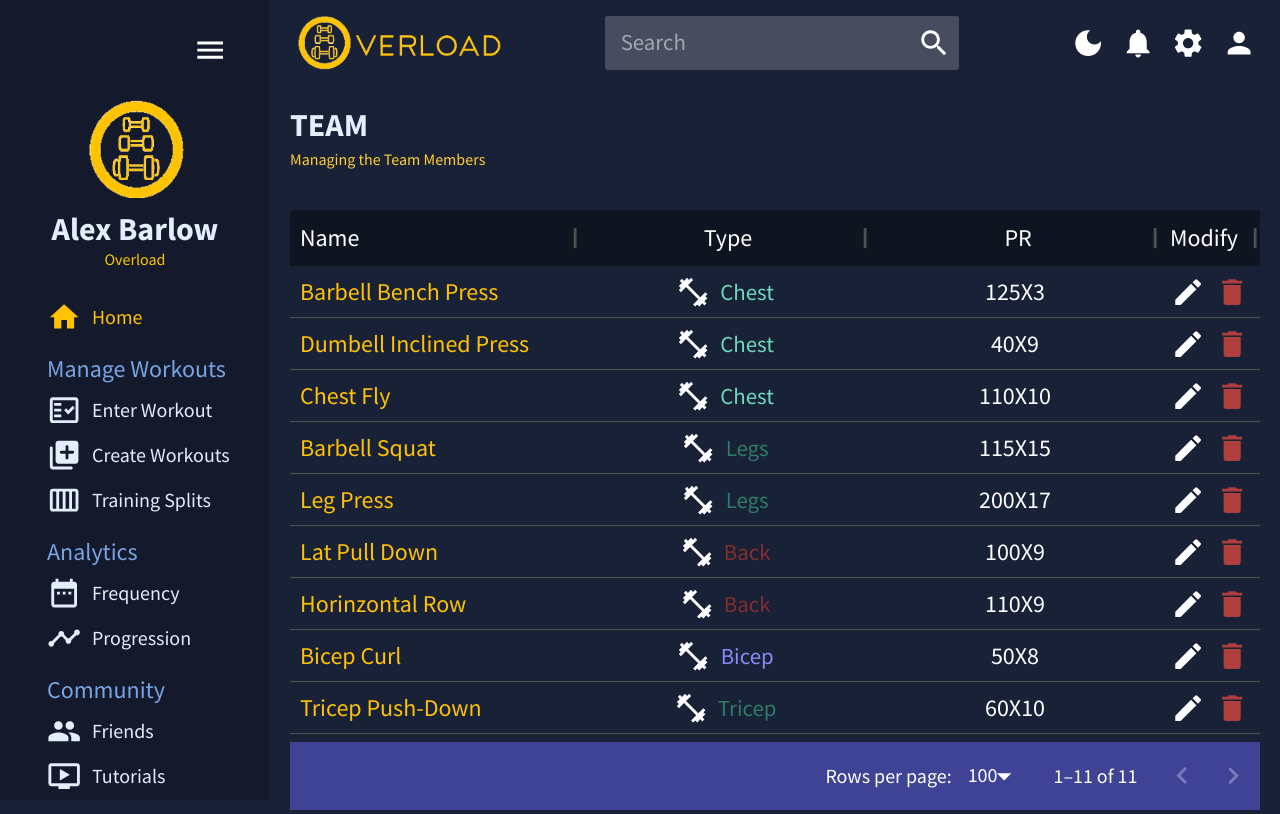
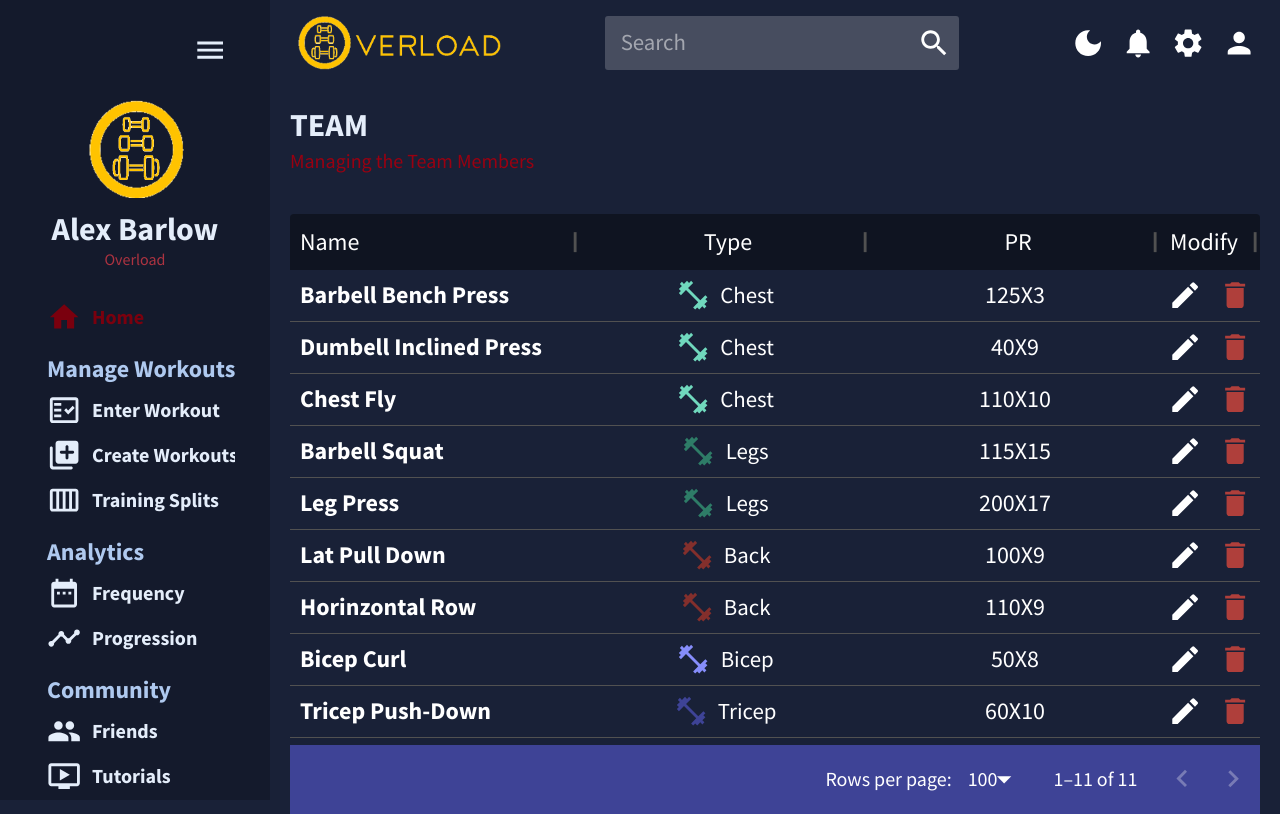
Before and after one commit to alexbarlow214/workout-frontend, a React (Create React App) app: page /workouts in a window 1280 px wide. Built offline with nearby package versions, Linux system fonts and the light colour scheme.

Commit message:
more styling

```diff
--- a/src/components/Header.jsx
+++ b/src/components/Header.jsx
@@ -11,7 +11,7 @@
         <Typography variant="h2" color={colors.grey[100]} fontWeight="bold" sx={{mb: "5px"}}>
             {title}
         </Typography>
-        <Typography variant ="h5" color={colors.gold[400]}>
+        <Typography variant ="h4" color={colors.red[500]}>
             {subtitle}
         </Typography>
     </Box>
--- a/src/scenes/global/SideBar.jsx
+++ b/src/scenes/global/SideBar.jsx
@@ -22,7 +22,7 @@
         style={{color: colors.grey[100]}}
         onClick = {() => setSelected(title)}
         icon={icon}>
-            <Typography variant="h4">{title}</Typography>
+            <Typography variant="h4" fontWeight="bold">{title}</Typography>
             <Link to={to}/>
         </MenuItem>
     )
@@ -47,10 +47,10 @@
                 padding: "5px 35px 5px 20px !important"
             },
             "& .pro-inner-item:hover": {
-                color: `${colors.gold[500]} !important`
+                color: `${colors.cherryRed[600]} !important`
             },
             "& .pro-menu-item.active": {
-                color: `${colors.gold[500]} !important`
+                color: `${colors.cherryRed[600]} !important`
             },
 
 
@@ -75,7 +75,7 @@
                                 <Typography variant="h2" color={colors.grey[100]}>
                                 </Typography>
                                 <IconButton onClick = {() => setIsCollasped(!isCollasped)}>
-                                    <MenuIcon />
+                                    <MenuIcon style = {{color: colors.grey[100]}}/>
                                 </IconButton>
 
                             </Box>
@@ -113,10 +113,10 @@
                             setSelected={setSelected}
                         />
                         {!isCollasped ? (
-                        <Typography variant ="h3" color={colors.grey[500]} sx={{m: "15px 0 5px 20px"}}>
+                        <Typography variant ="h3" color={colors.grey[300]} sx={{m: "15px 0 5px 20px"}} fontWeight="bold">
                             Manage Workouts
                         </Typography>
-                        ) : (<Divider sx={{m: "15px 0 15px 0"}}/>)}
+                        ) : (<Divider sx={{m: "15px 0 15px 0", bgcolor: colors.grey[300]}} />)}
                         <Item
                             title = "Enter Workout"
                             to = "/"
@@ -139,10 +139,10 @@
                             setSelected={setSelected}
                         />
                         {!isCollasped ? (
-                        <Typography variant ="h3" color={colors.grey[500]} sx={{m: "15px 0 5px 20px"}}>
+                        <Typography variant ="h3" fontWeight="bold" color={colors.grey[300]} sx={{m: "15px 0 5px 20px"}}>
                             Analytics
                         </Typography>)
-                         : (<Divider sx={{m: "15px 0 15px 0"}}/>)}
+                         : (<Divider sx={{m: "15px 0 15px 0", bgcolor: colors.grey[300]}}/>)}
                         <Item
                             title = "Frequency"
                             to = "/"
@@ -158,10 +158,10 @@
                             setSelected={setSelected}
                         />
                         {!isCollasped ? (
-                        <Typography variant ="h3" color={colors.grey[500]} sx={{m: "15px 0 5px 20px"}}>
+                        <Typography variant ="h3" fontWeight="bold" color={colors.grey[300]} sx={{m: "15px 0 5px 20px"}}>
                             Community
                         </Typography>)
-                        : (<Divider sx={{m: "15px 0 15px 0"}}/>)}
+                        : (<Divider sx={{m: "15px 0 15px 0", bgcolor: colors.grey[300]}}/>)}
                         <Item
                             title = "Friends"
                             to = "/"
--- a/src/scenes/workouts/index.jsx
+++ b/src/scenes/workouts/index.jsx
@@ -1,7 +1,7 @@
 import { DataGrid } from "@mui/x-data-grid";
 import { tokens } from "../../theme";
 import Exercises from "../../Exercises";
-import { Box, Typography, useTheme } from "@mui/material";
+import { Box, IconButton, Typography, useTheme } from "@mui/material";
 import { useState, useEffect, inputRef } from "react";
 import Header from "../../components/Header";
 import { mock } from "./mock";
@@ -34,27 +34,30 @@
             display="flex"
             justifyContent="center"
           >
-            <FitnessCenterOutlinedIcon sx={{ mr: "10px" }} />
+
             {type === "Chest" && (
-              <Typography color={colors.greenAccent[400]}>{"Chest"}</Typography>
+              <FitnessCenterOutlinedIcon sx={{ mr: "10px"}} style = {{color: colors.greenAccent[400]}} />
             )}
             {type === "Legs" && (
-              <Typography color={colors.greenAccent[700]}>{"Legs"}</Typography>
+              <FitnessCenterOutlinedIcon sx={{ mr: "10px"}} style = {{color: colors.greenAccent[700]}} />
             )}
             {type === "Bicep" && (
-              <Typography color={colors.blueAccent[400]}>{"Bicep"}</Typography>
+              <FitnessCenterOutlinedIcon sx={{ mr: "10px"}} style = {{color: colors.blueAccent[400]}} />
             )}
             {type === "Tricep" && (
-              <Typography color={colors.greenAccent[700]}>
-                {"Tricep"}
-              </Typography>
+              <FitnessCenterOutlinedIcon sx={{ mr: "10px"}} style = {{color: colors.blueAccent[700]}} />
+
             )}
             {type === "Back" && (
-              <Typography color={colors.redAccent[700]}>{"Back"}</Typography>
+              <FitnessCenterOutlinedIcon sx={{ mr: "10px"}} style = {{color: colors.redAccent[700]}} />
             )}
             {type === "Sholder" && (
-              <Typography color={colors.redAccent[400]}>{"Sholder"}</Typography>
+              <FitnessCenterOutlinedIcon sx={{ mr: "10px"}} style = {{color: colors.redAccent[400]}} />
+
             )}
+            <Typography >
+                {type}
+              </Typography>
           </Box>
         );
       },
@@ -74,8 +77,8 @@
       flex: 0,
       renderCell: ({ row: { edit } }) => {
         return <Box display="flex" justifyContent="center">
-          {edit === 1 && (<EditIcon />) }
-          {edit === 1 && (<DeleteIcon sx={{ml:"10px",  color: `${colors.redAccent[600]} !important`}} />) }
+          {edit === 1 && (<IconButton><EditIcon /></IconButton>) }
+          {edit === 1 && (<IconButton><DeleteIcon sx={{color: `${colors.redAccent[600]} `}} /> </IconButton>) }
         </Box>
       }
     }
@@ -119,7 +122,7 @@
         sx={{
           "& .MuiDataGrid-root": { border: "none", fontSize: "1.5rem" },
           "& .MuiDataGrid-cell": { border: "none" },
-          "& .name-column-cell": {border: "none", color: colors.gold[500]},
+          "& .name-column-cell": {border: "none", fontWeight: "bold"},
           "& .MuiDataGrid-columnHeaders": { backgroundColor: colors.primary[700], borderBottom: "none"},
           "& .MuiDataGrid-footerContainer": {borderTop: "none", backgroundColor: colors.blueAccent[700]}
 
--- a/src/theme.js
+++ b/src/theme.js
@@ -100,9 +100,45 @@
 // },
 // }
 
+
+
 export const tokens = (mode) => ({
+    cherryRed: {
+        100: "#ebcccf",
+        200: "#d699a0",
+        300: "#c26670",
+        400: "#ad3341",
+        500: "#990011",
+        600: "#7a000e",
+        700: "#5c000a",
+        800: "#3d0007",
+        900: "#1f0003"
+    },
+    offWhite: {
+        100: "#fefdfd",
+        200: "#fefbfb",
+        300: "#fdfaf9",
+        400: "#fdf8f7",
+        500: "#fcf6f5",
+        600: "#cac5c4",
+        700: "#979493",
+        800: "#656262",
+        900: "#323131"
+    },
+
     ...(mode === 'dark'
     ?{
+        red: {
+            100: "#ebcccf",
+            200: "#d699a0",
+            300: "#c26670",
+            400: "#ad3341",
+            500: "#990011",
+            600: "#7a000e",
+            700: "#5c000a",
+            800: "#3d0007",
+            900: "#1f0003"
+        },
         grey: {
             100: "#e4edfa",
             200: "#cadbf5",
@@ -143,7 +179,7 @@
             200: "#ffe799",
             300: "#ffdb66",
             400: "#ffcf33",
-            500: "#ffc300",
+            500: "#ad3341",
             600: "#cc9c00",
             700: "#997500",
             800: "#664e00",
@@ -186,28 +222,40 @@
         }
     } : {
         grey: {
-            100: "#141414",
-            200: "#292929",
-            300: "#3d3d3d",
-            400: "#525252",
-            500: "#666666",
-            600: "#858585",
-            700: "#a3a3a3",
-            800: "#c2c2c2",
-            900: "#e0e0e0",
+            100: "#18212e",
+            200: "#31425c",
+            300: "#496389",
+            400: "#6284b7",
+            500: "#7aa5e5",
+            600: "#95b7ea",
+            700: "#afc9ef",
+            800: "#cadbf5",
+            900: "#e4edfae"
+
+        },
+        red: {
+            100: "#1f0003",
+            200: "#3d0007",
+            300: "#5c000a",
+            400: "#7a000e",
+            500: "#990011",
+            600: "#ad3341",
+            700: "#c26670",
+            800: "#d699a0",
+            900: "#ebcccf"
+        },
+        primary: {
+            100: "#fefdfd",
+        200: "#fefbfb",
+        300: "#fdfaf9",
+        400: "#fdf8f7",
+        500: "#fcf6f5",
+        600: "#dfdcdc",
+        700: "#979493",
+        800: "#656262",
+        900: "#323131"
         },
 
-        primary: {
-            100: "#e4edfa",
-            200: "#cadbf5",
-            300: "#afc9ef",
-            400: "#95b7ea",
-            500: "#7aa5e5",
-            600: "#6284b7",
-            700: "#496389",
-            800: "#31425c",
-            900: "#18212e"
-        },
         yellow: {
             100: "#fff7ce",
             200: "#ffef9d",
@@ -224,46 +272,46 @@
             200: "#ffe799",
             300: "#ffdb66",
             400: "#ffcf33",
-            500: "#ffc300",
+            500: "#990011FF",
             600: "#cc9c00",
             700: "#997500",
             800: "#664e00",
             900: "#332700"
         },
         greenAccent: {
-            100: "#0f2922",
-            200: "#1e5245",
-            300: "#2e7c67",
-            400: "#3da58a",
+            100: "#dbf5ee",
+            200: "#b7ebde",
+            300: "#94e2cd",
+            400: "#70d8bd",
             500: "#4cceac",
-            600: "#70d8bd",
-            700: "#94e2cd",
-            800: "#b7ebde",
-            900: "#dbf5ee"
+            600: "#3da58a",
+            700: "#2e7c67",
+            800: "#1e5245",
+            900: "#0f2922"
         },
 
         redAccent: {
-            100: "#2c100f",
-            200: "#58201e",
-            300: "#832f2c",
-            400: "#af3f3b",
+            100: "#f8dcdb",
+            200: "#f1b9b7",
+            300: "#e99592",
+            400: "#e2726e",
             500: "#db4f4a",
-            600: "#e2726e",
-            700: "#e99592",
-            800: "#f1b9b7",
-            900: "#f8dcdb"
+            600: "#af3f3b",
+            700: "#832f2c",
+            800: "#58201e",
+            900: "#2c100f"
         },
 
         blueAccent: {
-            100: "#151632",
-            200: "#2a2d64",
-            300: "#3e4396",
-            400: "#535ac8",
+            100: "#e1e2fe",
+            200: "#c3c6fd",
+            300: "#a4a9fc",
+            400: "#868dfb",
             500: "#6870fa",
-            600: "#868dfb",
-            700: "#a4a9fc",
-            800: "#c3c6fd",
-            900: "#e1e2fe"
+            600: "#535ac8",
+            700: "#3e4396",
+            800: "#2a2d64",
+            900: "#151632"
         }
     }
     )
@@ -280,39 +328,42 @@
             ...(mode === 'dark')?
             {
                 primary: {
-                    main: colors.primary[500]
+                    main: colors.cherryRed[500]
                 },
                 secondary: {
                     main: colors.greenAccent[500]
                 },
                 neutral: {
-                    dark: colors.grey[700],
-                    main: colors.grey[500],
-                    light: colors.grey[100]
+                    dark: colors.offWhite[700],
+                    main: colors.offWhite[500],
+                    light: colors.offWhite[300]
                 },
                 background: {
                     default: colors.primary[500]
                 }
             } : {
                 primary: {
-                    main: colors.primary[400]
+                    main: colors.cherryRed[500]
                 },
                 secondary: {
                     main: colors.greenAccent[500]
                 },
                 neutral: {
-                    dark: colors.grey[700],
-                    main: colors.grey[500],
-                    light: colors.grey[100]
+                    dark: colors.offWhite[700],
+                    main: colors.offWhite[500],
+                    light: colors.offWhite[300]
                 },
                 background: {
-                    default: colors.primary[500],
+                    default: colors.offWhite[500]
                 }
             }
         },
         typography : {
             fontFamily: ["Source Sans Pro", "sans-serif"].join(","),
             fontSize: 20,
+            // allVariants: {
+            //     color: "#FCF6F5FF"
+            //   },
             h1: {
                 fontFamily: ["Source Sans Pro", "sans-serif"].join(","),
                 fontSize: 40
@@ -361,3 +412,16 @@
 
     return [theme, colorMode]
 }
+
+
+// black: {
+//     100: "#ebcccf",
+//     200: "#d699a0",
+//     300: "#c26670",
+//     400: "#ad3341",
+//     500: "#990011",
+//     600: "#7a000e",
+//     700: "#5c000a",
+//     800: "#3d0007",
+//     900: "#1f0003"
+// },
```
Also changed, not shown: 1 other file (tests, documents, lock files or other folders).
